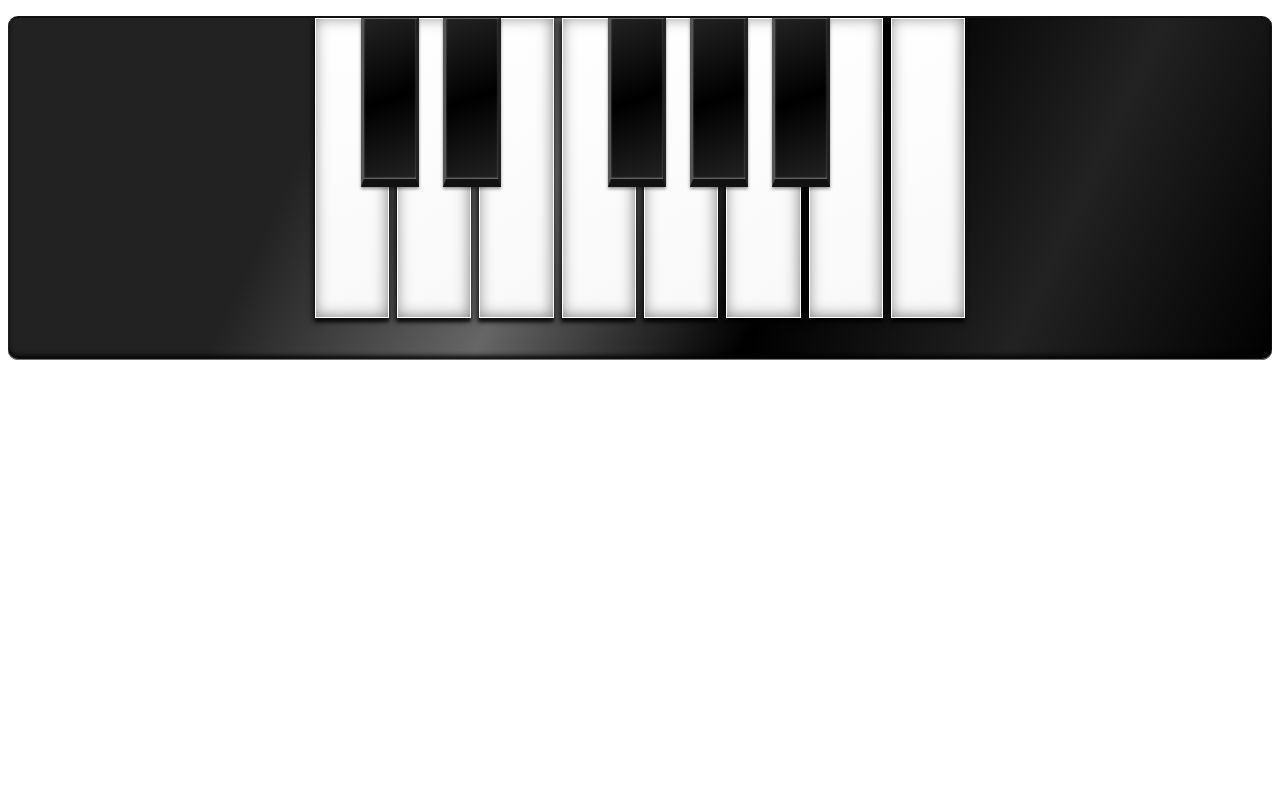
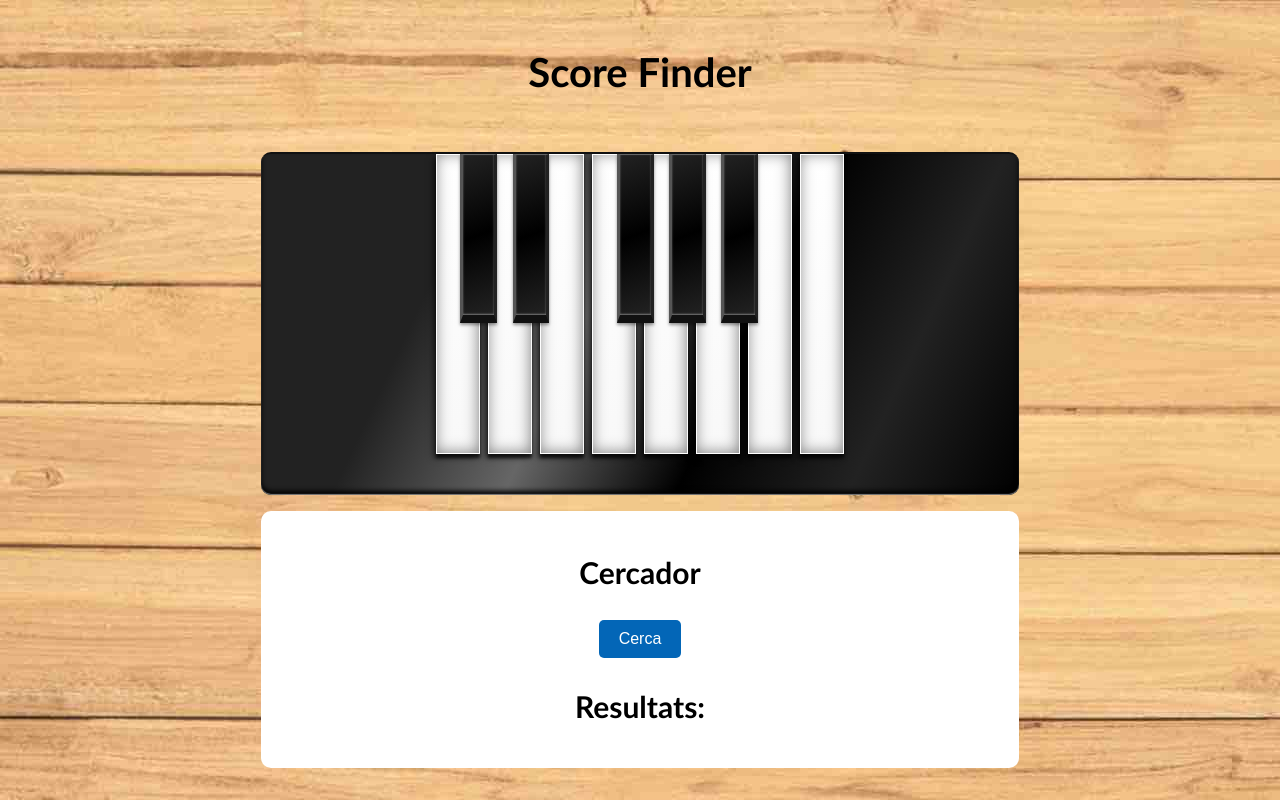
Before and after one commit to benruu/2425_IFC33C_DWC, a plain HTML site: page JS basic/Piano/esquelet/piano.html in a window 1280 px wide. Drawn offline with Linux system fonts and the light colour scheme.

Commit message:
Requisit 1,2 i 3

```diff
--- a/JS basic/Piano/esquelet/assets/css/piano.css
+++ b/JS basic/Piano/esquelet/assets/css/piano.css
@@ -1,4 +1,12 @@
 /*css tret de https://github.com/LFeh/piano/blob/master/dev/assets/css/style.css*/
+
+body{
+    font-family: "Gill Sans", sans-serif;
+    background-image: url('../img/background/background11.jpg');
+    display: flex;
+    flex-direction: column;
+}
+
 .piano {
     background: -webkit-linear-gradient(-65deg, #000000, #222222, #000000, #666666, #222222 75%);
     background: -moz-linear-gradient(-65deg, #000000, #222222, #000000, #666666, #222222 75%);
@@ -65,3 +73,55 @@
     border-bottom-width: 3px;
     top: 0;
 }
+
+
+.piano{
+    margin-left: 20%;
+    margin-right: 20%;
+}
+
+
+.search_container{
+    padding: 10pt;
+    border-radius: 10px;
+    margin-left: 20%;
+    margin-right: 20%;
+    background-color: white;
+}
+
+.cercador{
+    text-align: center;
+}
+
+.resultats{
+    text-align: center;
+}
+
+.titulo_buscador{
+    font-size: 30px;
+    font-weight: bold;
+}
+
+button{
+    padding: 10px 20px;
+    font-size: 16px;
+    background-color: #0366b7;
+    color: white;
+    border: none;
+    border-radius: 5px;
+    cursor: pointer;
+    transition: background-color 0.3s ease;
+}
+
+button:hover{
+    background-color: #e50000;
+    color: white;
+}
+
+
+.titulo{
+    text-align: center;
+    font-size: 30pt;
+    font-weight: bold;
+
+}
--- a/JS basic/Piano/esquelet/piano.html
+++ b/JS basic/Piano/esquelet/piano.html
@@ -10,8 +10,12 @@
     <link rel="icon" type="image/png" sizes="32x32" href="assets/img/icons/favicon-32x32.png">
     <link rel="icon" type="image/png" sizes="16x16" href="assets/img/icons/favicon-16x16.png">
     <link rel="icon" type="image/ico" href="assets/img/icons/favicon.ico">
+    <link rel="preconnect" href="https://fonts.googleapis.com">
+    <link rel="preconnect" href="https://fonts.gstatic.com" crossorigin>
+    <link href="https://fonts.googleapis.com/css2?family=Anton&family=Lobster&display=swap" rel="stylesheet">
 </head>
 <body>
+    <p class="titulo">Score Finder</p>
     <ul class="piano">
         <li class="key">
             <span class="white-key" id="C"></span>
@@ -44,5 +48,18 @@
         </li>
     </ul>
 
+    <div class="search_container">
+        <div class="cercador">
+            <p class="titulo_buscador">Cercador</p>
+            <button>Cerca</button>
+        </div>
+
+        <div class="resultats">
+            <p class="titulo_buscador">Resultats:</p>
+        </div>
+
+
+    </div>
+
 </body>
 </html>
```
